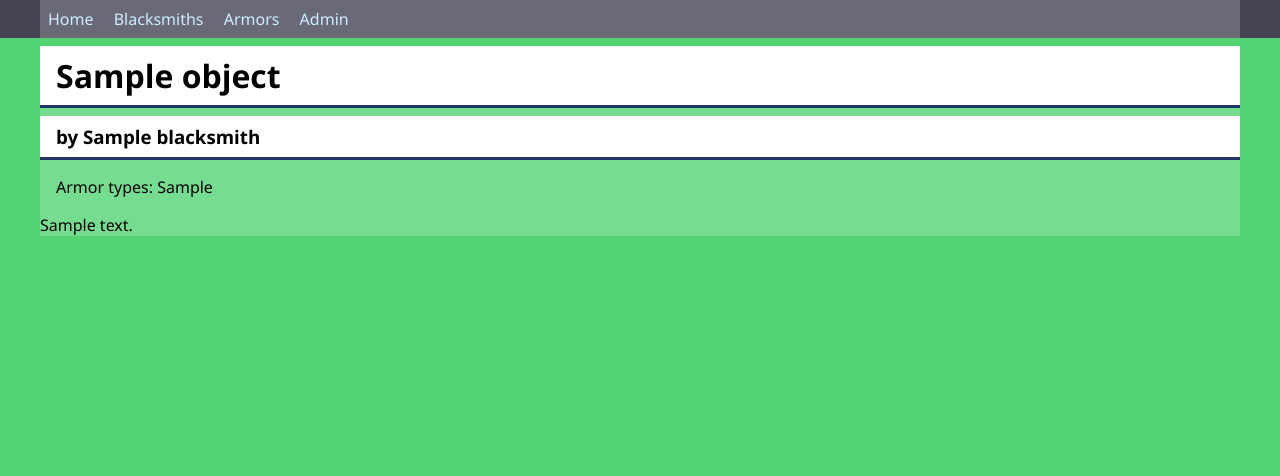
After one commit to ArnoldasKun/Kalve, a Django app: template arsenal/forge/templates/forge/armor_detail.html in a window 1280 px wide. The commit adds this page. Shown: the top 476 px of the page. Run offline with Django 3.2, Linux system fonts and the light colour scheme; the template is opened without the code that fills it: most values are stand-ins (such as "Sample title", 1, 10 or a date in 2020).

Commit message:
+ armor detail, views, urls, html

```diff
--- /dev/null
+++ b/arsenal/forge/templates/forge/armor_detail.html
@@ -0,0 +1,16 @@
+{% extends 'forge/base.html' %}
+{% block title %}{{ object }}{% endblock title %}
+{% block content %}
+    <h1>{{ object.title }}</h1>
+    <h3>by {{ object.blacksmith }}</h3>
+    {% if object.armor_type %}
+        <p>Armor types:
+            {% for armor_type in object.armor_type.all %}
+                <span class="armor_type">{{ armor_type }}</span>
+            {% endfor %}
+        </p>
+    {% endif %}
+    <div class="summary">
+        {{ object.summary }}
+    </div>
+{% endblock content %}
--- a/arsenal/forge/templates/forge/armor_list.html
+++ b/arsenal/forge/templates/forge/armor_list.html
@@ -4,7 +4,7 @@
     <h1>{{ armors_count }} Armors</h1>
     <ul>
         {% for armor in armor_list %}
-            <li>{{ armor.title }} - {{ armor.author }}</li>
+            <li><a href="{% url 'armor' armor.pk %}">{{ armor.title }}</a> - {{ armor.author }}</li>
         {% endfor %}
     </ul>
 {% endblock content %}
--- a/arsenal/forge/urls.py
+++ b/arsenal/forge/urls.py
@@ -6,4 +6,5 @@ urlpatterns = [
     path('blacksmiths/', views.blacksmiths, name='blacksmiths'),
     path('blacksmith/<int:blacksmith_id>/', views.blacksmith, name='blacksmith'),
     path('armors/', views.ArmorListView.as_view(), name='armors'),
+    path('armor/<int:pk>/', views.ArmorDetailView.as_view(), name='armor'),
 ]
--- a/arsenal/forge/views.py
+++ b/arsenal/forge/views.py
@@ -36,3 +36,8 @@ class ArmorListView(ListView):
         context = super().get_context_data(**kwargs)
         context['armors_count'] = self.get_queryset().count()
         return context
+
+
+class ArmorDetailView(DetailView):
+    model = Armor
+    template_name = 'forge/armor_detail.html'
```
